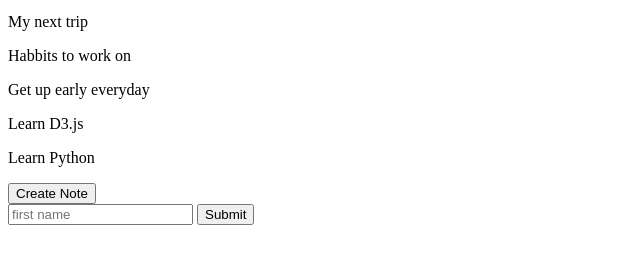
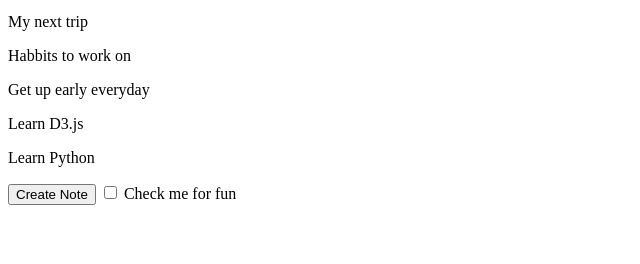
Before and after one commit to pratalytics/online_coding_projects, a plain HTML site: page javascript/notes-app/index.html in a window 1280 px wide. Shown: the part 104-368 px from the top of the page, without its empty margins (0-640 px from the left). Drawn offline with Linux system fonts and the light colour scheme.

Commit message:
Testing checkbox tag

```diff
--- a/javascript/notes-app/index.html
+++ b/javascript/notes-app/index.html
@@ -14,10 +14,10 @@
 
     </div>
     <button id="create-note">Create Note</button>
-    <form id="name-form">
-        <input type="text", placeholder="first name", name="firstName">
-        <button>Submit</button>
-    </form>
+    <label>
+        <input type="checkbox" id="for-fun"> Check me for fun
+    </label>
+
     <script src="notes-app.js"></script>
 </body>
 </html>
```
